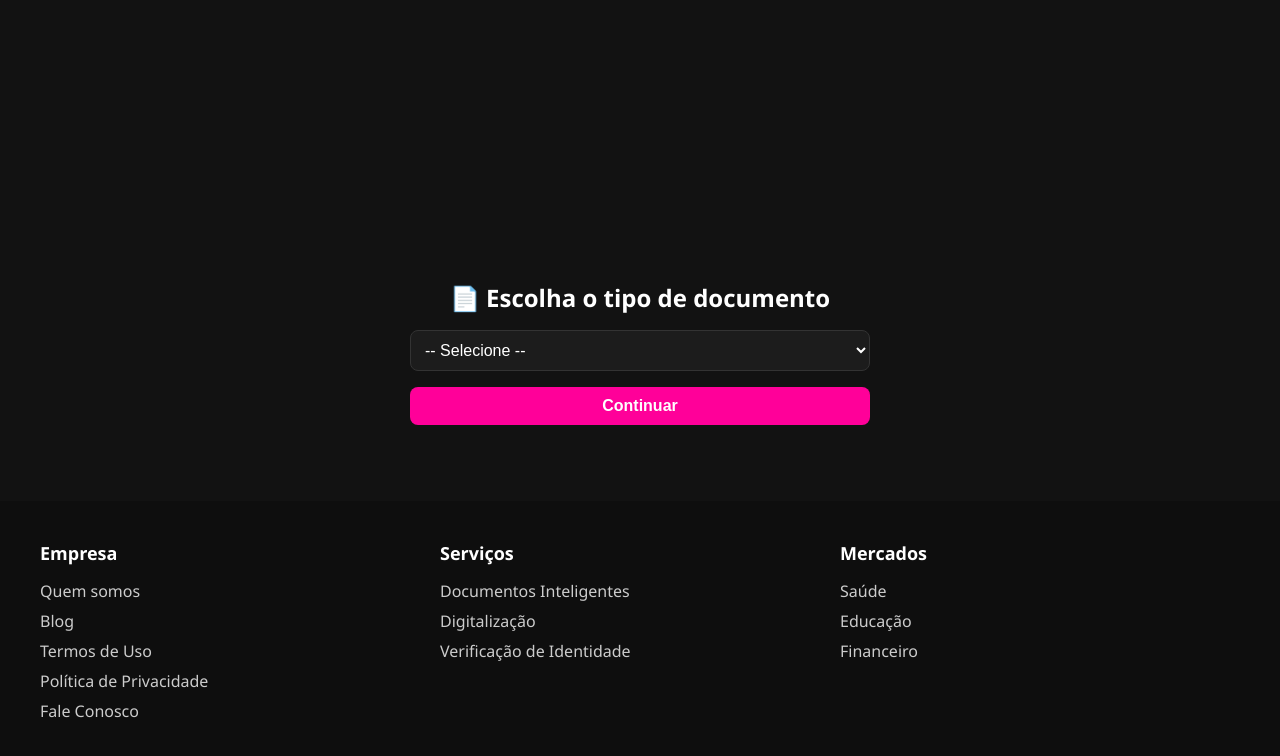
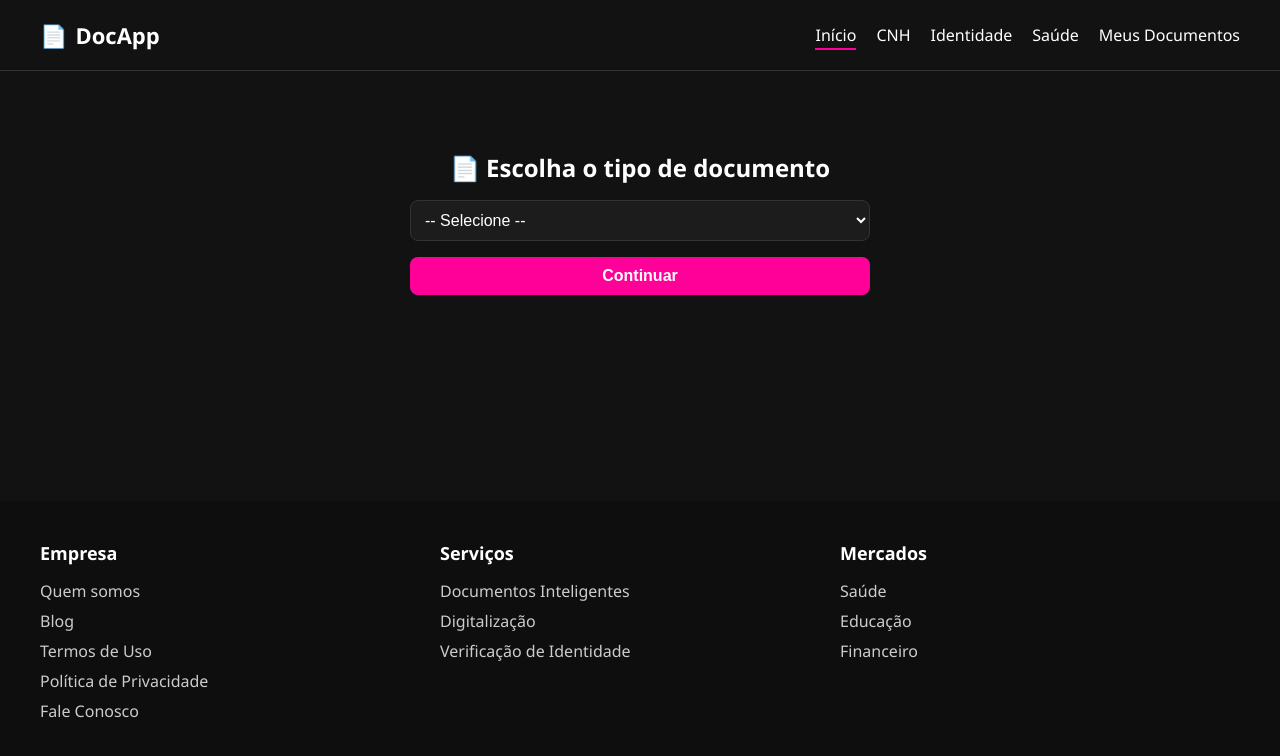
Before and after one commit to gustavocarneiro453/Projeto-Final, an Angular app: page / in a window 1280 px wide. Shown: the top 756 px of the page. Built offline with nearby package versions, Linux system fonts and the light colour scheme.

Commit message:
header feito

```diff
--- a/src/app/app.component.css
+++ b/src/app/app.component.css
@@ -0,0 +1,4 @@
+.main-content {
+  padding-top: 20px;
+  flex: 1;
+}
--- a/src/app/app.component.html
+++ b/src/app/app.component.html
@@ -1,2 +1,7 @@
-<router-outlet></router-outlet>
+<app-header></app-header>
+
+<main class="main-content">
+  <router-outlet></router-outlet>
+</main>
+
 <app-footer></app-footer>
--- a/src/app/app.component.ts
+++ b/src/app/app.component.ts
@@ -1,14 +1,13 @@
 import { Component } from '@angular/core';
 import { RouterOutlet } from '@angular/router';
-import { FooterComponent } from './footer/footer.component'; // ajuste o caminho se necessário
+import { HeaderComponent } from './header/header.component';
+import { FooterComponent } from './footer/footer.component';
 
 @Component({
   selector: 'app-root',
   standalone: true,
-  imports: [RouterOutlet, FooterComponent],
+  imports: [RouterOutlet, HeaderComponent, FooterComponent],
   templateUrl: './app.component.html',
   styleUrls: ['./app.component.css']
 })
-export class AppComponent {
-  title = 'projeto-final';
-}
+export class AppComponent {}
--- /dev/null
+++ b/src/app/header/header.component.css
@@ -0,0 +1,41 @@
+.main-header {
+  background-color: #121212;
+  padding: 20px 40px;
+  display: flex;
+  align-items: center;
+  justify-content: space-between;
+  border-bottom: 1px solid #333;
+  position: sticky;
+  top: 0;
+  z-index: 100;
+}
+
+.logo {
+  font-size: 22px;
+  font-weight: bold;
+  color: #FF0099;
+  display: flex;
+  align-items: center;
+}
+
+.logo span {
+  color: #fff;
+  margin-left: 8px;
+}
+
+.nav-links a {
+  margin-left: 20px;
+  color: #ffffff;
+  text-decoration: none;
+  font-weight: 500;
+  transition: color 0.3s;
+}
+
+.nav-links a:hover {
+  color: #FF0099;
+}
+
+.nav-links .active {
+  border-bottom: 2px solid #FF0099;
+  padding-bottom: 2px;
+}
--- /dev/null
+++ b/src/app/header/header.component.html
@@ -0,0 +1,11 @@
+<header class="main-header">
+  <div class="logo">📄 <span>DocApp</span></div>
+
+  <nav class="nav-links">
+    <a routerLink="/" routerLinkActive="active" [routerLinkActiveOptions]="{ exact: true }">Início</a>
+    <a routerLink="/cnh" routerLinkActive="active">CNH</a>
+    <a routerLink="/identidade" routerLinkActive="active">Identidade</a>
+    <a routerLink="/saude" routerLinkActive="active">Saúde</a>
+    <a routerLink="/meus-documentos" routerLinkActive="active">Meus Documentos</a>
+  </nav>
+</header>
```
Also changed, not shown: src/app/header/header.component.ts (added, +11 -0 lines), 1 other file (tests, documents, lock files or other folders).
